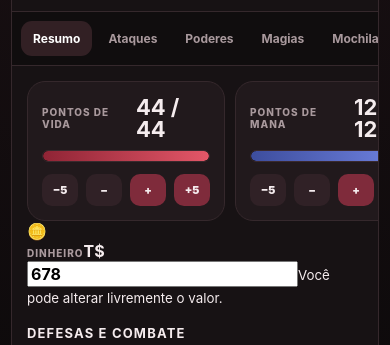
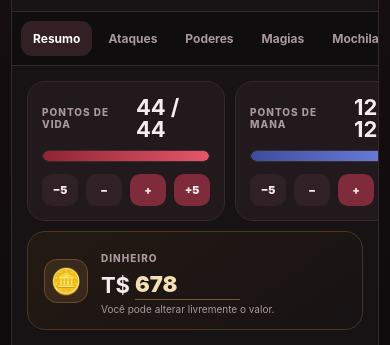
Before and after one commit to wjunior311-hash/porumfio, a plain HTML site: page index.html in a window 390 px wide. Shown: the part 476-821 px from the top of the page. Drawn offline with Linux system fonts and the light colour scheme; no server answers.

Commit message:
Style editable character money card

```diff
--- a/style.css
+++ b/style.css
@@ -75,3 +75,5 @@
 @media(max-width:520px){.master-grid{grid-template-columns:1fr!important}.master-card-top{min-height:290px}.master-avatar{height:290px!important}}
 
 .resource .controls{display:grid;grid-template-columns:repeat(4,1fr);gap:8px}.resource .controls button{min-width:0;padding:8px 4px;font-size:11px}
+
+.money-card{display:flex;align-items:center;gap:13px;margin-top:10px;padding:14px 16px;background:linear-gradient(145deg,#241a13,#171214);border:1px solid #4a3625;border-radius:18px}.money-icon{width:44px;height:44px;border-radius:13px;display:grid;place-items:center;background:#38291b;border:1px solid #6b4c2b;font-size:25px}.money-info{min-width:0;flex:1}.money-info strong{display:flex;align-items:center;gap:5px;font-size:22px;margin-top:3px}.money-info input{width:120px;background:transparent;border:0;border-bottom:1px solid #765733;color:#f4dfb5;outline:none;font-size:22px;font-weight:900;padding:2px 0}.money-info small{display:block;color:var(--muted);font-size:10px;margin-top:3px}.money-info input:focus{border-color:#d6a75f}@media(max-width:460px){.money-info input{width:105px}}
```
